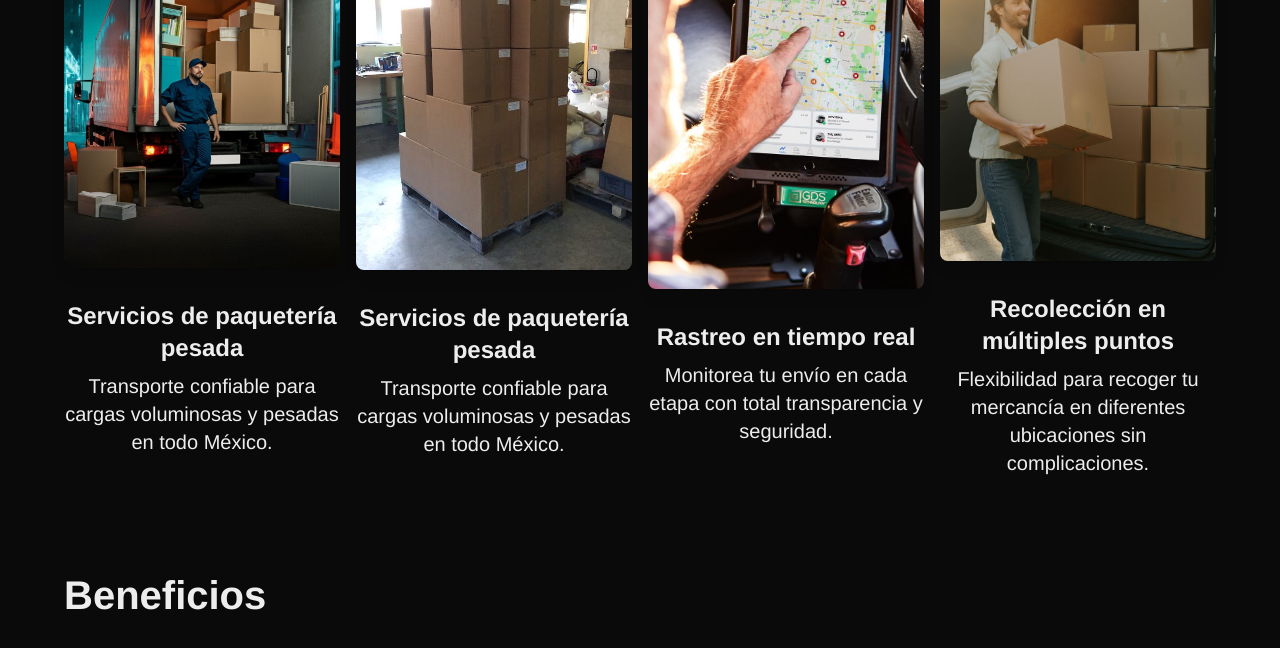
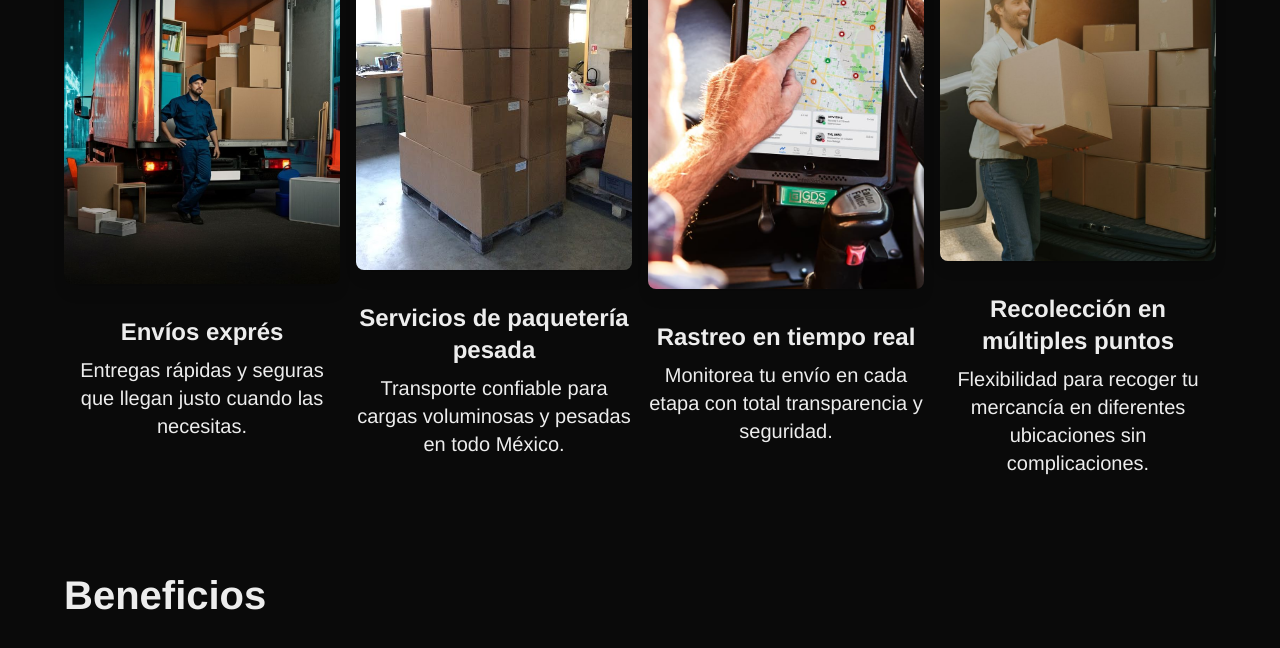
Before and after one commit to Dextroxitohero/site-danfer, a Next.js app: page / in a window 1280 px wide. Shown: the part 1285-1933 px from the top of the page. Built offline with nearby package versions, Linux system fonts and the light colour scheme.

Commit message:
Fixeed server card 1

```diff
--- a/src/app/page.js
+++ b/src/app/page.js
@@ -204,8 +204,8 @@ export default function Home() {
 								className="rounded-lg mb-4 shadow-lg w-auto h-auto animate__animated animate__fadeIn"
 							/>
 							<div className="flex flex-col w-full justify-center items-center">
-								<h3 className="text-2xl font-bold mt-4 text-center">Servicios de paquetería pesada</h3>
-								<h4 className="text-xl mt-2 text-center">Transporte confiable para cargas voluminosas y pesadas en todo México.</h4>
+								<h3 className="text-2xl font-bold mt-4 text-center">Envíos exprés</h3>
+								<h4 className="text-xl mt-2 text-center">Entregas rápidas y seguras que llegan justo cuando las necesitas.</h4>
 							</div>
 						</div>
 						<div className="w-full flex flex-col justify-center items-center py-12">
```
